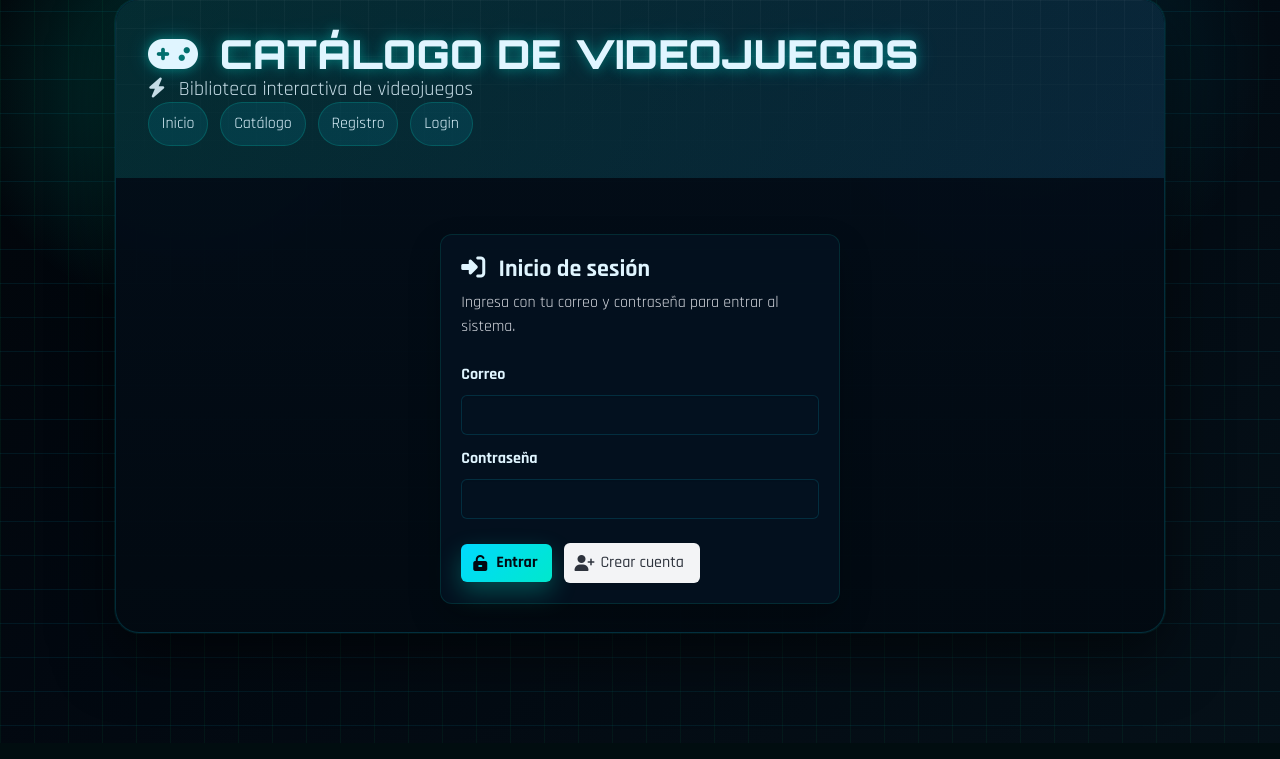
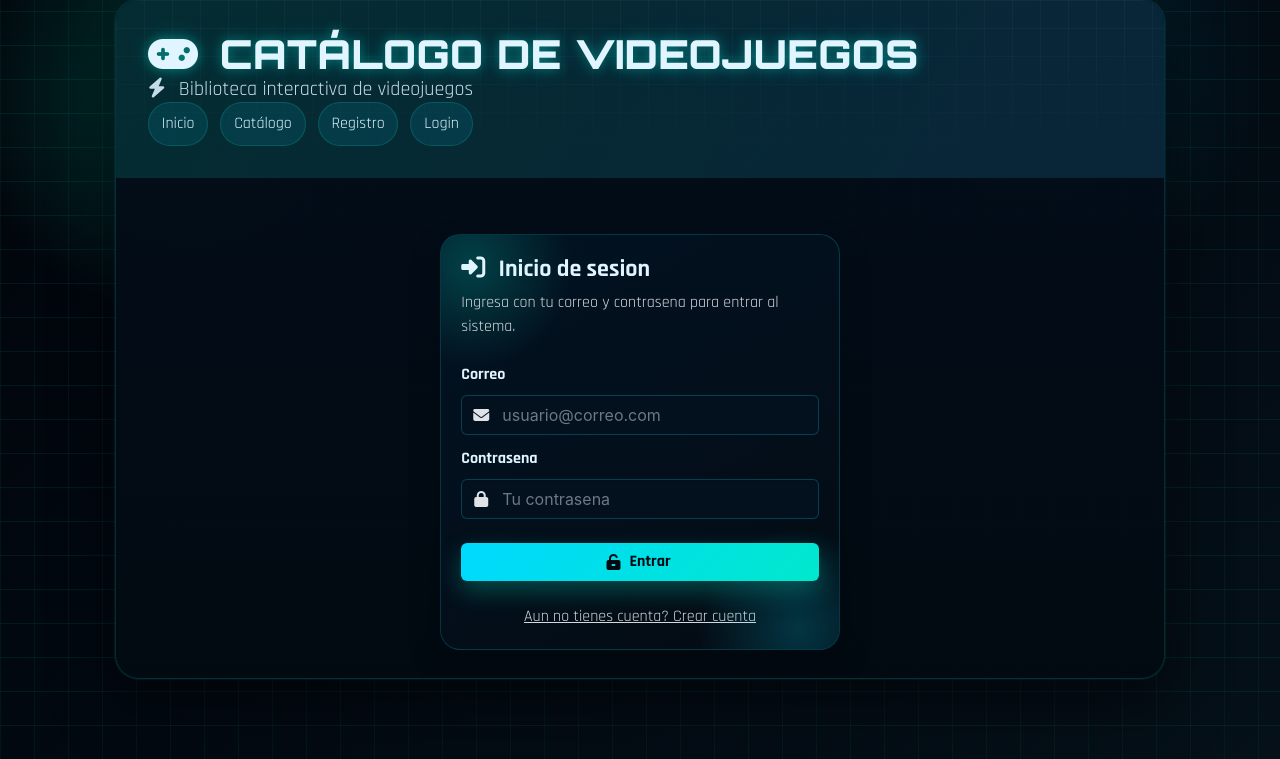
Before and after one commit to DanielWar1/Pr-ctica-2-Jenkins-docker-swarm, a Flask app: page /usuarios/login in a window 1280 px wide. Shown: the part 57-816 px from the top of the page. Run offline with Flask 3, Linux system fonts and the light colour scheme; some libraries are stand-ins or nearby versions.

Commit message:
1.0.2
Actualizar solo el diseno visual de login

```diff
--- a/templates/login.html
+++ b/templates/login.html
@@ -1,35 +1,86 @@
 {% extends 'base.html' %}
-{% block title %}Inicio de Sesión{% endblock %}
+{% block title %}Inicio de Sesion{% endblock %}
 {% block content %}
+<style>
+    .login-shell {
+        position: relative;
+        overflow: hidden;
+        border-radius: 20px;
+        padding: 1.25rem;
+        background: linear-gradient(150deg, rgba(2, 20, 36, 0.92), rgba(4, 12, 20, 0.96));
+        border: 1px solid rgba(0, 217, 255, 0.2);
+    }
+
+    .login-shell::before {
+        content: '';
+        position: absolute;
+        inset: -80px auto auto -80px;
+        width: 220px;
+        height: 220px;
+        background: radial-gradient(circle, rgba(0, 232, 204, 0.22), transparent 65%);
+        pointer-events: none;
+    }
+
+    .login-shell::after {
+        content: '';
+        position: absolute;
+        inset: auto -70px -90px auto;
+        width: 220px;
+        height: 220px;
+        background: radial-gradient(circle, rgba(0, 217, 255, 0.2), transparent 65%);
+        pointer-events: none;
+    }
+
+    .login-shell .field,
+    .login-shell .buttons,
+    .login-shell .title,
+    .login-shell p {
+        position: relative;
+        z-index: 1;
+    }
+
+    .login-shell .input {
+        border-width: 1px;
+        border-color: rgba(0, 217, 255, 0.24);
+    }
+
+    .login-shell .input:focus {
+        border-color: rgba(0, 232, 204, 0.9);
+        box-shadow: 0 0 0 0.125em rgba(0, 232, 204, 0.15);
+    }
+</style>
+
 <div class="columns is-centered">
     <div class="column is-8-tablet is-5-desktop fade-up stagger-2">
-        <div class="box">
-            <h3 class="title is-4 mb-2"><i class="fa-solid fa-right-to-bracket mr-2"></i> Inicio de sesión</h3>
-            <p class="has-text-grey-lighter mb-5">Ingresa con tu correo y contraseña para entrar al sistema.</p>
+        <div class="box login-shell">
+            <h3 class="title is-4 mb-2"><i class="fa-solid fa-right-to-bracket mr-2"></i> Inicio de sesion</h3>
+            <p class="has-text-grey-lighter mb-5">Ingresa con tu correo y contrasena para entrar al sistema.</p>
             <form action="{{ url_for('inicio_sesion') }}" method="POST">
                 <div class="field">
                     <label class="label" for="correo">Correo</label>
-                    <div class="control">
-                        <input class="input" type="email" id="correo" name="correo" required>
+                    <div class="control has-icons-left">
+                        <input class="input" type="email" id="correo" name="correo" placeholder="usuario@correo.com" required>
+                        <span class="icon is-small is-left"><i class="fa-solid fa-envelope"></i></span>
                     </div>
                 </div>
 
                 <div class="field">
-                    <label class="label" for="contrasena">Contraseña</label>
-                    <div class="control">
-                        <input class="input" type="password" id="contrasena" name="contrasena" required>
+                    <label class="label" for="contrasena">Contrasena</label>
+                    <div class="control has-icons-left">
+                        <input class="input" type="password" id="contrasena" name="contrasena" placeholder="Tu contrasena" required>
+                        <span class="icon is-small is-left"><i class="fa-solid fa-lock"></i></span>
                     </div>
                 </div>
 
                 <div class="buttons mt-5">
-                    <button type="submit" class="button is-brand">
+                    <button type="submit" class="button is-brand is-fullwidth">
                         <span class="icon"><i class="fa-solid fa-unlock-keyhole"></i></span>
                         <span>Entrar</span>
                     </button>
-                    <a href="{{ url_for('registro_usuarios') }}" class="button is-light">
-                        <span class="icon"><i class="fa-solid fa-user-plus"></i></span>
-                        <span>Crear cuenta</span>
-                    </a>
+                </div>
+
+                <div class="has-text-centered mt-4">
+                    <a href="{{ url_for('registro_usuarios') }}" class="has-text-grey-lighter" style="text-decoration: underline;">Aun no tienes cuenta? Crear cuenta</a>
                 </div>
             </form>
         </div>
```
